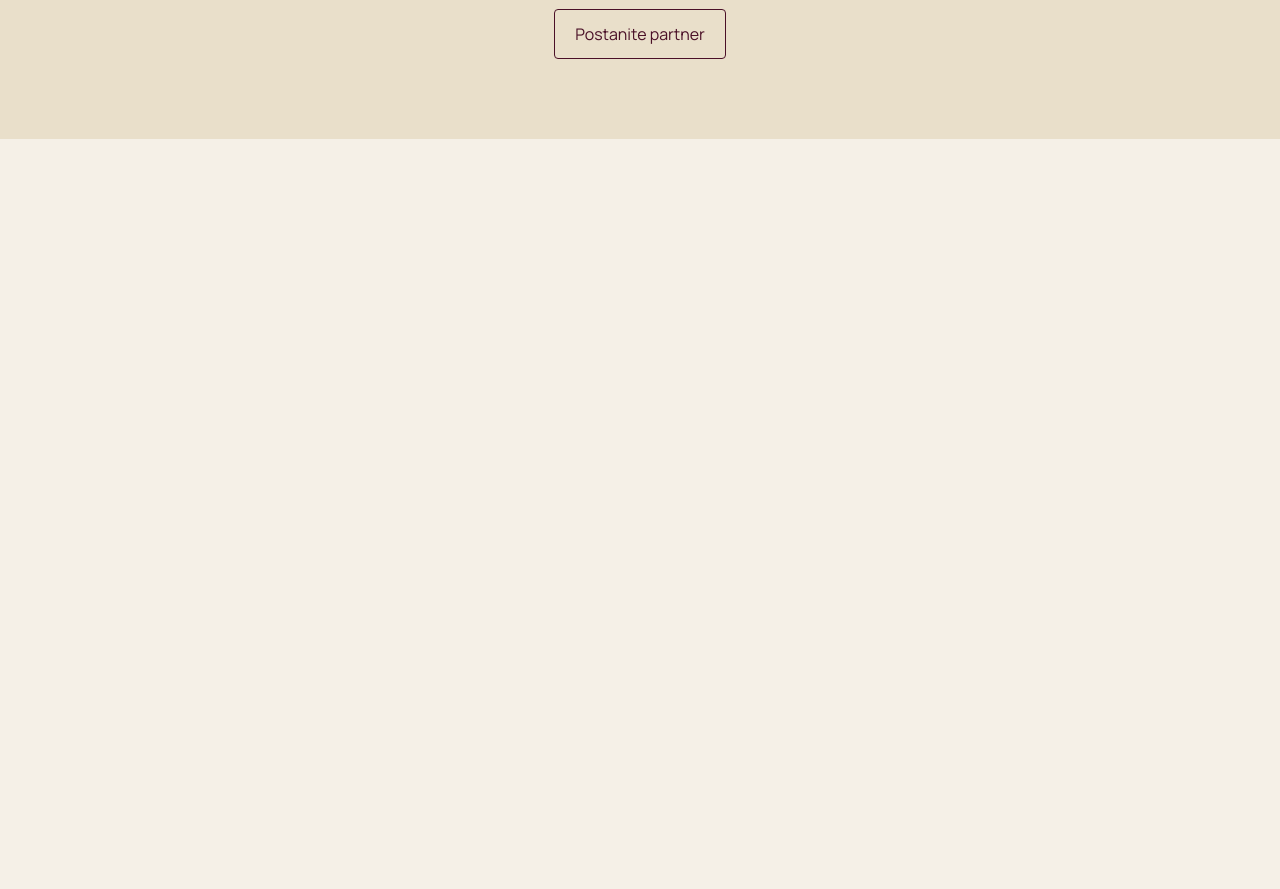
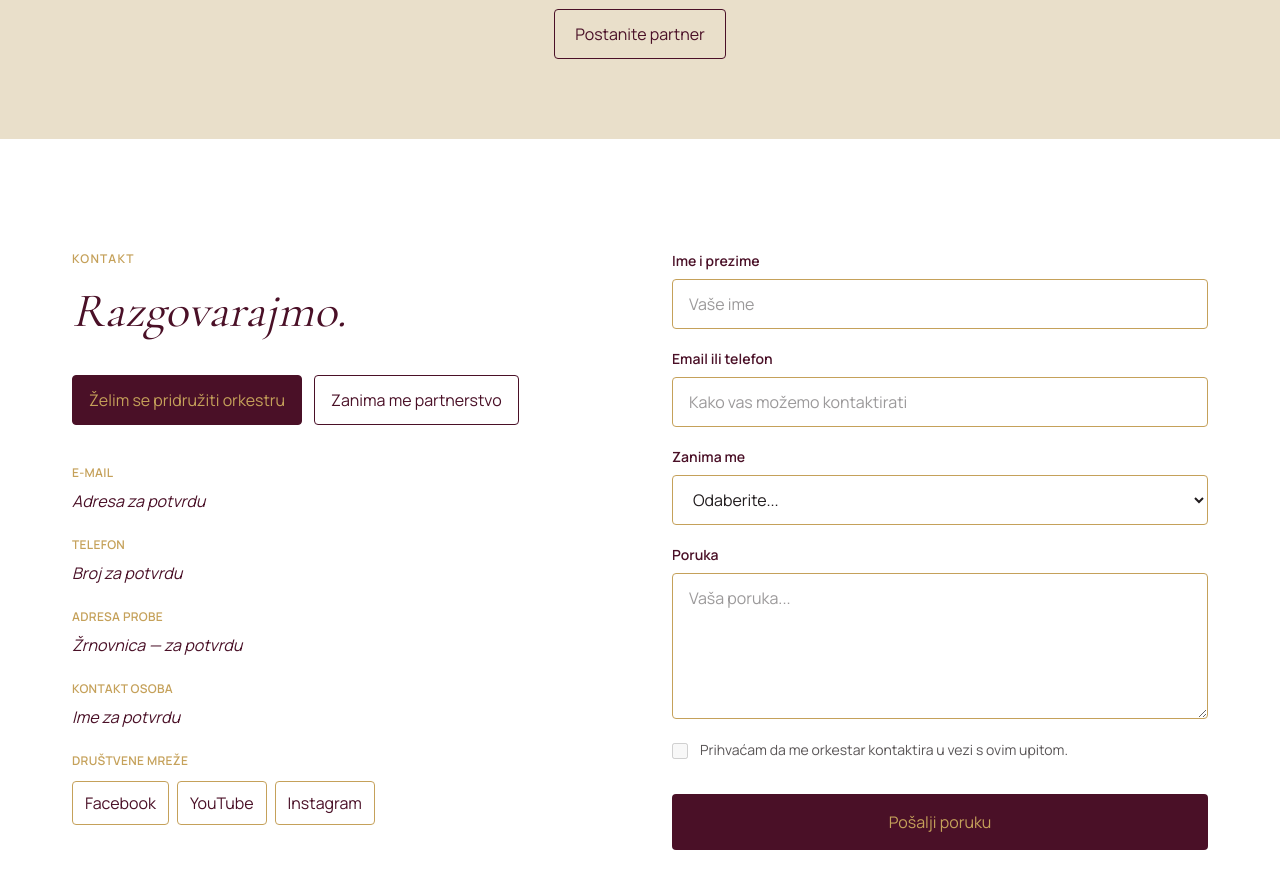
Before and after one commit to KonnyDaugh/hgd-stjepan-radic-website, a Next.js app: page / in a window 1280 px wide. Shown: the part 10000-10889 px from the top of the page. Before the commit the page ends 10139 px from the top, so only its background shows below. Built offline with nearby package versions, Linux system fonts and the light colour scheme.

Commit message:
feat: add contact section layout

```diff
--- a/src/app/page.tsx
+++ b/src/app/page.tsx
@@ -11,6 +11,7 @@ import { JoinOrchestra } from "@/components/sections/join-orchestra";
 import { SupportOrchestra } from "@/components/sections/support-orchestra";
 import { VideoSection } from "@/components/sections/video-section";
 import { PartnersStrip } from "@/components/sections/partners-strip";
+import { ContactSection } from "@/components/sections/contact-section";
 
 export default function Home() {
   return (
@@ -28,6 +29,7 @@ export default function Home() {
         <SupportOrchestra />
         <VideoSection />
         <PartnersStrip />
+        <ContactSection />
       </main>
     </>
   );
--- /dev/null
+++ b/src/components/sections/contact-section.tsx
@@ -0,0 +1,212 @@
+import { Container } from "@/components/ui/container";
+
+const contactDetails = [
+  {
+    label: "E-mail",
+    value: "Adresa za potvrdu",
+  },
+  {
+    label: "Telefon",
+    value: "Broj za potvrdu",
+  },
+  {
+    label: "Adresa probe",
+    value: "Žrnovnica — za potvrdu",
+  },
+  {
+    label: "Kontakt osoba",
+    value: "Ime za potvrdu",
+  },
+];
+
+const socialPlatforms = ["Facebook", "YouTube", "Instagram"];
+
+const fieldClassName =
+  "mt-2 block w-full min-w-0 rounded border border-gold bg-white px-4 py-3 text-base text-charcoal placeholder:text-charcoal/45 disabled:cursor-not-allowed disabled:opacity-100";
+
+export function ContactSection() {
+  return (
+    <section
+      id="kontakt"
+      aria-labelledby="contact-title"
+      className="scroll-mt-24 bg-white text-charcoal"
+    >
+      <Container className="py-20 md:py-28">
+        <div className="grid items-start gap-12 lg:grid-cols-2 lg:gap-16">
+          <div>
+            <p className="mb-5 text-xs font-semibold uppercase tracking-widest text-gold">
+              Kontakt
+            </p>
+
+            <h2
+              id="contact-title"
+              className="font-serif text-4xl italic text-burgundy md:text-5xl"
+            >
+              Razgovarajmo.
+            </h2>
+
+            <div className="mt-10 flex flex-wrap gap-3">
+              <button
+                type="button"
+                disabled
+                className="inline-flex min-h-11 w-full items-center justify-center rounded border border-burgundy bg-burgundy px-4 py-3 text-sm font-semibold text-gold disabled:cursor-not-allowed sm:w-auto"
+              >
+                Želim se pridružiti orkestru
+              </button>
+
+              <button
+                type="button"
+                disabled
+                className="inline-flex min-h-11 w-full items-center justify-center rounded border border-burgundy px-4 py-3 text-sm font-semibold text-burgundy disabled:cursor-not-allowed sm:w-auto"
+              >
+                Zanima me partnerstvo
+              </button>
+            </div>
+
+            <dl className="mt-10 space-y-6">
+              {contactDetails.map((detail) => (
+                <div key={detail.label}>
+                  <dt className="text-xs font-semibold uppercase tracking-wide text-gold">
+                    {detail.label}
+                  </dt>
+
+                  <dd className="mt-2 italic text-burgundy">
+                    {detail.value}
+                  </dd>
+                </div>
+              ))}
+
+              <div>
+                <dt className="text-xs font-semibold uppercase tracking-wide text-gold">
+                  Društvene mreže
+                </dt>
+
+                <dd className="mt-3">
+                  <ul className="flex flex-wrap gap-2">
+                    {socialPlatforms.map((platform) => (
+                      <li key={platform}>
+                        <button
+                          type="button"
+                          disabled
+                          className="inline-flex min-h-11 items-center justify-center rounded border border-gold px-3 py-2 text-sm text-burgundy disabled:cursor-not-allowed"
+                        >
+                          {platform}
+                        </button>
+                      </li>
+                    ))}
+                  </ul>
+                </dd>
+              </div>
+            </dl>
+          </div>
+
+          <form aria-label="Kontakt obrazac">
+            <fieldset disabled className="min-w-0 space-y-5">
+                <legend className="sr-only">Pošaljite nam poruku</legend>
+
+                <div>
+                    <label
+                        htmlFor="contact-name"
+                        className="block text-sm font-semibold text-burgundy"
+                    >
+                        Ime i prezime
+                    </label>
+
+                    <input
+                        id="contact-name"
+                        name="name"
+                        type="text"
+                        autoComplete="name"
+                        placeholder="Vaše ime"
+                        className={fieldClassName}
+                    />
+                </div>
+
+                <div>
+                    <label
+                        htmlFor="contact-reply-to"
+                        className="block text-sm font-semibold text-burgundy"
+                    >
+                        Email ili telefon
+                    </label>
+
+                    <input
+                        id="contact-reply-to"
+                        name="replyTo"
+                        type="text"
+                        placeholder="Kako vas možemo kontaktirati"
+                        className={fieldClassName}
+                    />
+                </div>
+
+                <div>
+                    <label
+                        htmlFor="contact-interest"
+                        className="block text-sm font-semibold text-burgundy"
+                    >
+                        Zanima me
+                    </label>
+
+                    <select
+                        id="contact-interest"
+                        name="interest"
+                        defaultValue=""
+                        className={fieldClassName}
+                    >
+                        <option value="" disabled>
+                        Odaberite...
+                        </option>
+                        <option value="join">Pridruživanje orkestru</option>
+                        <option value="partnership">Partnerstvo</option>
+                    </select>
+                </div>
+
+                <div>
+                    <label
+                        htmlFor="contact-message"
+                        className="block text-sm font-semibold text-burgundy"
+                    >
+                        Poruka
+                    </label>
+
+                    <textarea
+                        id="contact-message"
+                        name="message"
+                        rows={5}
+                        placeholder="Vaša poruka..."
+                        className={`${fieldClassName} resize-y`}
+                    />
+                </div>
+
+                <label
+                htmlFor="contact-consent"
+                className="flex items-start gap-3 text-sm leading-relaxed text-charcoal/75"
+                >
+                    <input
+                        id="contact-consent"
+                        name="consent"
+                        type="checkbox"
+                        className="mt-1 h-4 w-4 shrink-0 accent-burgundy disabled:cursor-not-allowed"
+                    />
+
+                    <span>
+                        Prihvaćam da me orkestar kontaktira u vezi s ovim upitom.
+                    </span>
+                </label>
+
+                <div className="pt-3">
+                    <button
+                        type="submit"
+                        disabled
+                        className="inline-flex min-h-11 w-full items-center justify-center rounded bg-burgundy px-6 py-4 text-lg font-semibold text-gold disabled:cursor-not-allowed"
+                    >
+                        Pošalji poruku
+                    </button>
+                </div>
+            </fieldset>
+          </form>
+        </div>
+      </Container>
+    </section>
+  );
+}
```
